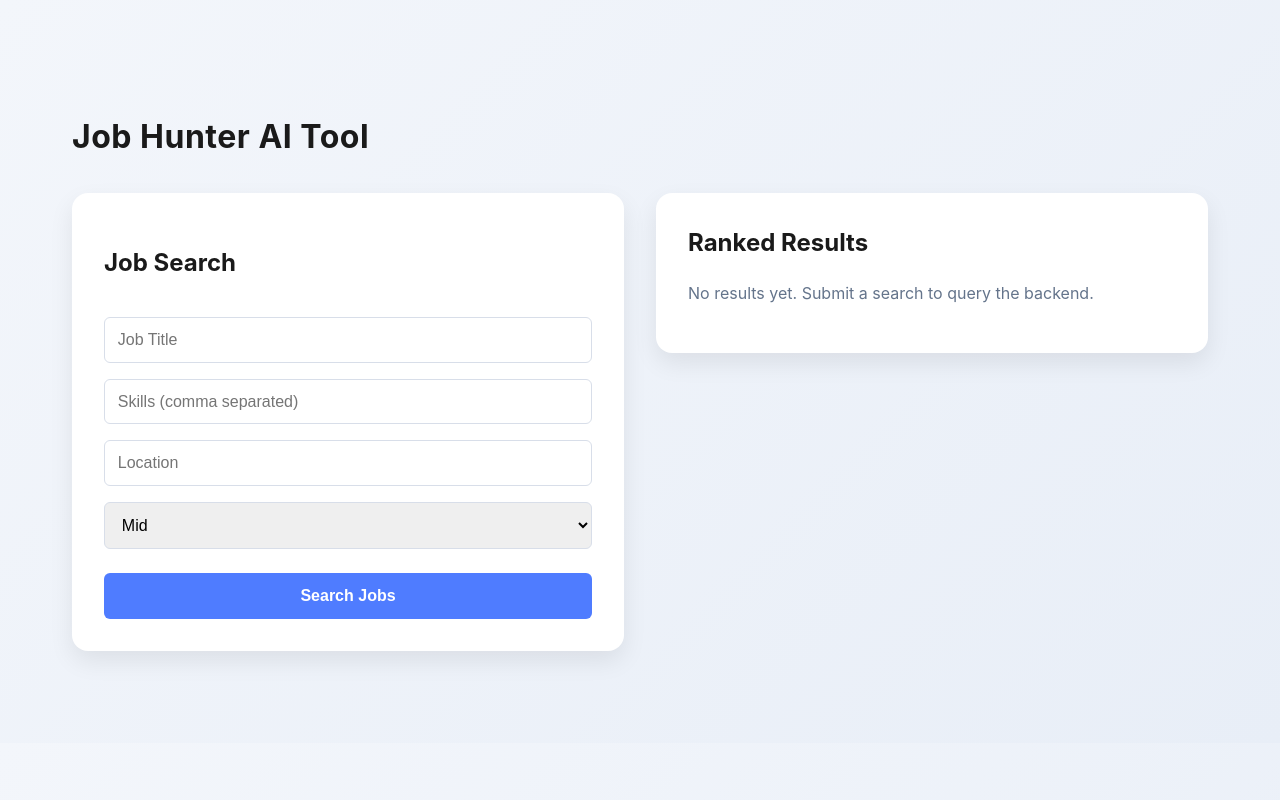
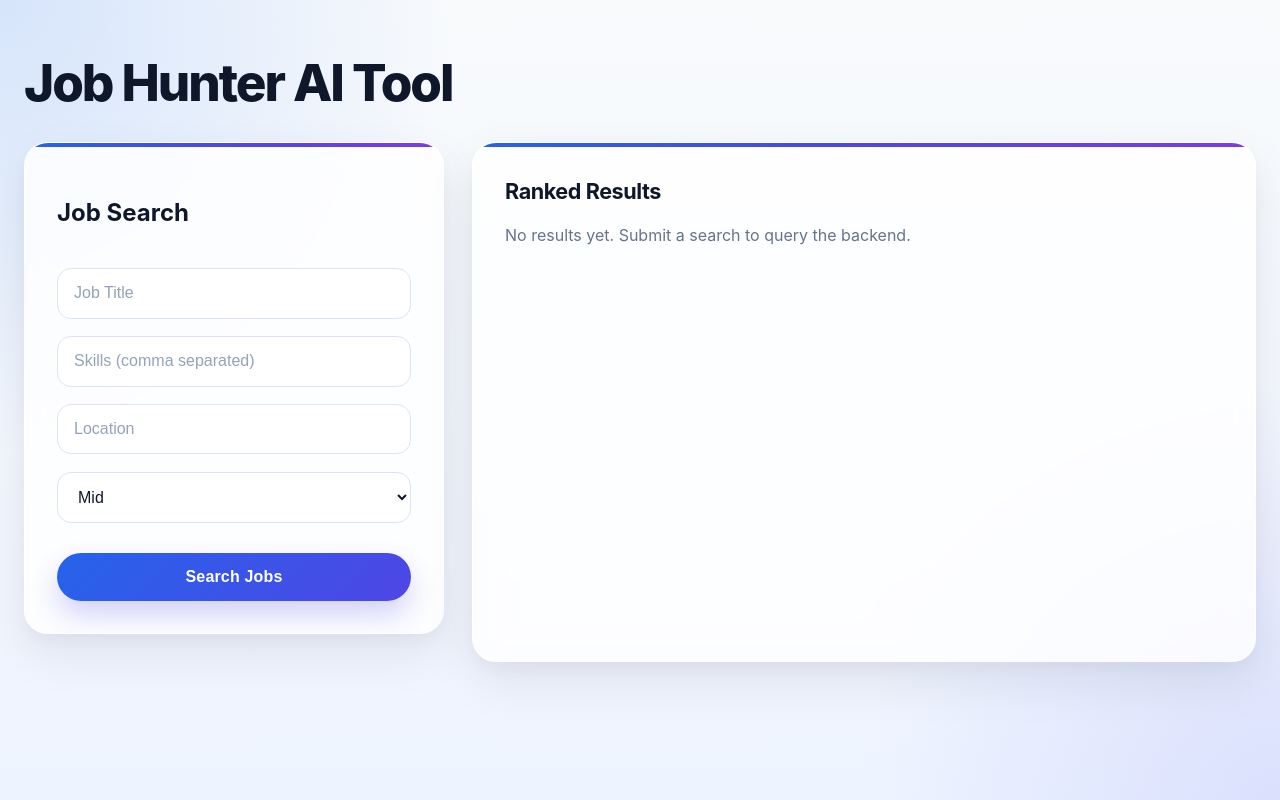
Before and after one commit to JobHunterAITool/job-hunter-ai-tool, a React app in the folder frontend/: page / in a window 1280 px wide. Built offline with nearby package versions, Linux system fonts and the light colour scheme; the HTML template or start-up script is replaced by a standard one.

Commit message:
Update frontend styling and gitignore

```diff
--- a/frontend/src/App.css
+++ b/frontend/src/App.css
@@ -1,108 +1,229 @@
 body {
   margin: 0;
-  font-family: -apple-system, BlinkMacSystemFont, "Segoe UI", Roboto, Oxygen,
-    Ubuntu, Cantarell, "Open Sans", "Helvetica Neue", sans-serif;
-  background: linear-gradient(135deg, #f3f6fb, #e8eef7);
-  color: #1a1a1a;
+  font-family: Inter, -apple-system, BlinkMacSystemFont, "Segoe UI", Roboto,
+    "Helvetica Neue", Arial, sans-serif;
+  background:
+    radial-gradient(circle at top left, rgba(59, 130, 246, 0.18), transparent 30%),
+    radial-gradient(circle at bottom right, rgba(99, 102, 241, 0.14), transparent 28%),
+    linear-gradient(180deg, #f8fafc 0%, #eef4ff 100%);
+  color: #0f172a;
+  min-height: 100vh;
 }
 
 #root {
-  max-width: 1200px;
-  margin: 60px auto;
-  padding: 2rem;
+  max-width: 1280px;
+  margin: 0 auto;
+  padding: 56px 24px 72px;
 }
 
 h1 {
-  margin-bottom: 2rem;
-  font-weight: 700;
-  letter-spacing: 0.5px;
+  margin: 0 0 2rem;
+  font-size: clamp(2.2rem, 4vw, 3.4rem);
+  font-weight: 800;
+  letter-spacing: -0.04em;
+  line-height: 1.05;
+  color: #0f172a;
 }
 
 .two-panel-layout {
   display: grid;
-  grid-template-columns: 1fr 1fr;
-  gap: 2rem;
+  grid-template-columns: 420px 1fr;
+  gap: 28px;
   align-items: start;
 }
 
 form,
 .results-panel {
-  background: white;
-  padding: 2rem;
-  border-radius: 16px;
-  box-shadow: 0 10px 25px rgba(0, 0, 0, 0.08);
+  position: relative;
+  overflow: hidden;
+  background: rgba(255, 255, 255, 0.82);
+  backdrop-filter: blur(14px);
+  -webkit-backdrop-filter: blur(14px);
+  border: 1px solid rgba(255, 255, 255, 0.65);
+  border-radius: 24px;
+  box-shadow:
+    0 20px 50px rgba(15, 23, 42, 0.08),
+    0 8px 20px rgba(15, 23, 42, 0.04);
+}
+
+form::before,
+.results-panel::before {
+  content: "";
+  position: absolute;
+  inset: 0 0 auto 0;
+  height: 4px;
+  background: linear-gradient(90deg, #2563eb, #4f46e5, #7c3aed);
 }
 
 form {
   display: flex;
   flex-direction: column;
-  gap: 1rem;
+  gap: 1.1rem;
+  padding: 2rem;
+}
+
+.results-panel {
+  padding: 2rem;
+  min-height: 520px;
+}
+
+label {
+  display: block;
+  margin-bottom: 0.35rem;
+  font-size: 0.78rem;
+  font-weight: 700;
+  letter-spacing: 0.08em;
+  text-transform: uppercase;
+  color: #475569;
 }
 
 input,
 select {
-  padding: 0.8rem;
+  width: 100%;
+  padding: 0.95rem 1rem;
   font-size: 1rem;
-  border-radius: 6px;
-  border: 1px solid #d8dee9;
-  transition: border 0.2s ease, box-shadow 0.2s ease;
+  color: #0f172a;
+  background: rgba(255, 255, 255, 0.95);
+  border: 1px solid #dbe4f0;
+  border-radius: 14px;
+  box-sizing: border-box;
+  transition:
+    border-color 0.2s ease,
+    box-shadow 0.2s ease,
+    transform 0.15s ease,
+    background 0.2s ease;
+}
+
+input::placeholder {
+  color: #94a3b8;
+}
+
+input:hover,
+select:hover {
+  border-color: #bfd0ea;
 }
 
 input:focus,
 select:focus {
   outline: none;
-  border-color: #4f7cff;
-  box-shadow: 0 0 0 2px rgba(79, 124, 255, 0.15);
+  border-color: #3b82f6;
+  background: #ffffff;
+  box-shadow: 0 0 0 4px rgba(59, 130, 246, 0.14);
+  transform: translateY(-1px);
 }
 
 button {
-  margin-top: 0.5rem;
-  padding: 0.9rem;
+  margin-top: 0.75rem;
+  padding: 0.95rem 1.2rem;
   font-size: 1rem;
+  font-weight: 700;
+  letter-spacing: 0.01em;
   border: none;
-  border-radius: 6px;
-  background: #4f7cff;
+  border-radius: 999px;
+  background: linear-gradient(135deg, #2563eb 0%, #4f46e5 100%);
   color: white;
-  font-weight: 600;
   cursor: pointer;
-  transition: background 0.2s ease, transform 0.1s ease;
+  box-shadow: 0 14px 28px rgba(79, 70, 229, 0.24);
+  transition:
+    transform 0.15s ease,
+    box-shadow 0.2s ease,
+    filter 0.2s ease;
 }
 
 button:hover {
-  background: #3b63d9;
+  transform: translateY(-2px);
+  box-shadow: 0 18px 34px rgba(79, 70, 229, 0.28);
+  filter: brightness(1.03);
+}
+
+button:active {
+  transform: translateY(0);
 }
 
 button:disabled {
-  opacity: 0.7;
+  opacity: 0.65;
   cursor: not-allowed;
+  box-shadow: none;
+  transform: none;
 }
 
 .results-panel h2 {
   margin-top: 0;
+  margin-bottom: 1rem;
+  font-size: 1.35rem;
+  font-weight: 750;
+  letter-spacing: -0.02em;
+  color: #0f172a;
 }
 
 .results-empty {
   color: #64748b;
+  font-size: 1rem;
+  line-height: 1.6;
 }
 
 .error-message {
-  color: #b91c1c;
-  background: #fef2f2;
+  color: #991b1b;
+  background: linear-gradient(180deg, #fff1f2 0%, #fef2f2 100%);
   border: 1px solid #fecaca;
-  padding: 0.75rem 1rem;
-  border-radius: 10px;
+  padding: 0.9rem 1rem;
+  border-radius: 14px;
+  font-size: 0.95rem;
 }
 
 .result-card {
-  background: #f8faff;
-  border-radius: 10px;
-  padding: 1rem 1.25rem;
+  background: linear-gradient(180deg, rgba(255, 255, 255, 0.96) 0%, #f8fbff 100%);
+  border: 1px solid rgba(148, 163, 184, 0.22);
+  border-radius: 18px;
+  padding: 1.2rem 1.25rem;
   margin-top: 1rem;
-  border: 1px solid #e2e8f0;
+  box-shadow:
+    0 10px 24px rgba(15, 23, 42, 0.05),
+    inset 0 1px 0 rgba(255, 255, 255, 0.7);
+  transition:
+    transform 0.18s ease,
+    box-shadow 0.2s ease,
+    border-color 0.2s ease;
+}
+
+.result-card:hover {
+  transform: translateY(-4px);
+  border-color: rgba(59, 130, 246, 0.24);
+  box-shadow:
+    0 18px 34px rgba(15, 23, 42, 0.08),
+    0 6px 16px rgba(59, 130, 246, 0.08);
+}
+
+.result-card h3,
+.result-card h4 {
+  margin-top: 0;
+  margin-bottom: 0.4rem;
+  font-size: 1.05rem;
+  font-weight: 700;
+  color: #0f172a;
+}
+
+.result-card p {
+  margin: 0.3rem 0;
+  color: #475569;
+  line-height: 1.55;
 }
 
 @media (max-width: 900px) {
   .two-panel-layout {
     grid-template-columns: 1fr;
   }
+
+  #root {
+    padding: 32px 16px 48px;
+  }
+
+  h1 {
+    margin-bottom: 1.5rem;
+  }
+
+  form,
+  .results-panel {
+    border-radius: 20px;
+  }
 }
```
Also changed, not shown: 1 other file (tests, documents, lock files or other folders).
